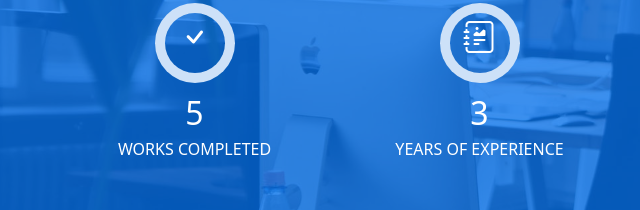
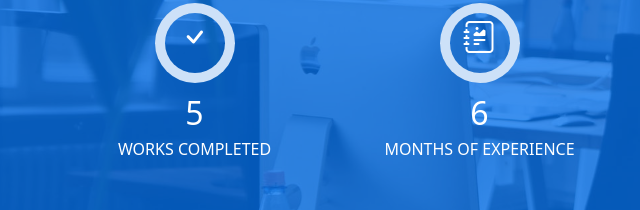
Before and after one commit to aravind-m-s/portfolio, a plain HTML site: page index.html in a window 1280 px wide. Shown: the part 2243-2453 px from the top of the page, 18-658 px from the left. Drawn offline with nearby package versions, Linux system fonts and the light colour scheme.

Commit message:
Update index.html

```diff
--- a/index.html
+++ b/index.html
@@ -210,9 +210,9 @@
                 <span class="ico-circle"><i class="bi bi-journal-richtext"></i></span>
               </div>
               <div class="counter-num">
-                <p data-purecounter-start="0" data-purecounter-end="3" data-purecounter-duration="1"
+                <p data-purecounter-start="0" data-purecounter-end="6" data-purecounter-duration="1"
                   class="counter purecounter"></p>
-                <span class="counter-text">YEARS OF EXPERIENCE</span>
+                <span class="counter-text">MONTHS OF EXPERIENCE</span>
               </div>
             </div>
           </div>
```
